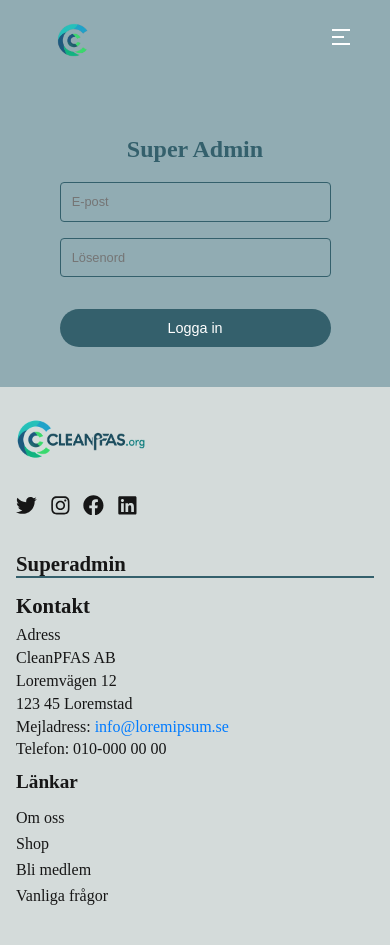
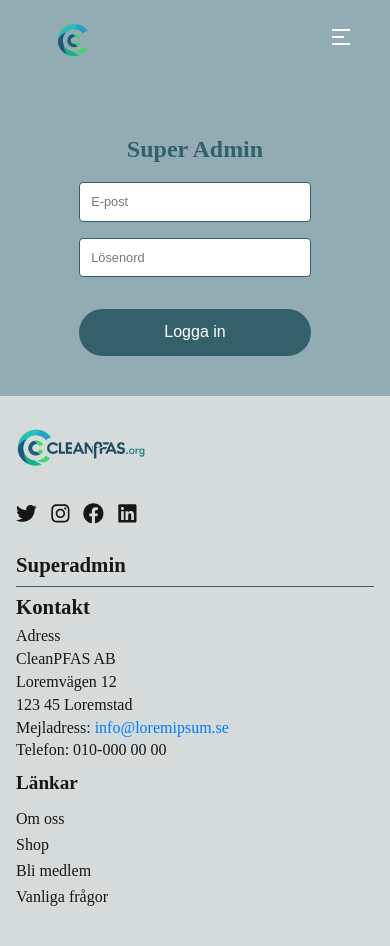
Before and after one commit to 2102kh/pfas-map, a React (Vite) app: page /login-superadmin in a window 390 px wide. Built offline with nearby package versions, Linux system fonts and the light colour scheme; no server answers.

Commit message:
:bug:Fixe deployment issues

```diff
--- a/src/styles/_admin-login.scss
+++ b/src/styles/_admin-login.scss
@@ -27,7 +27,7 @@
       border: 1px solid var(--mainColor);
       border-radius: 6px;
       font-size: 1rem;
-      background-color: var(--textColorLight);
+      background-color: var(--secondaryColorLight);
       color: var(--textColorDark);
 
       &:focus {
@@ -75,13 +75,6 @@
         margin-top: 1.3rem;
         font-size: 1.5rem;
       }
-
-
-
-
-
-
-
         &:hover {
           background-color: var(--buttonColor);
         }
@@ -89,14 +82,11 @@
 
     }
 
-
-
-
   @media (max-width: 768px) {
     .admin-login {
       margin-top: 0;
       margin-bottom: 1rem;
-      width: 100vw;
+      width:80vw;
       height: 100vh;
       border-radius: 0;
       gap:0.5rem;
@@ -116,7 +106,6 @@
       }
 
     .register-admin-new{
-
       border-top: 2px solid var(--textColor);
       cursor: pointer;
       color: var(--textColor);
@@ -125,8 +114,5 @@
       }
 
     }
-
-
-
   }
 }
--- a/src/styles/_footer.scss
+++ b/src/styles/_footer.scss
@@ -7,7 +7,7 @@
   justify-content: space-around;
   margin-bottom: 0;
 
-  h3{
+  h3 {
     font-size: 1.3rem;
   }
 
@@ -22,7 +22,6 @@
       max-width: 180px;
     }
   }
-
 
   &__social {
     display: flex;
@@ -42,13 +41,11 @@
   }
   .superadmin-login {
     margin-top: 1rem;
-    border-bottom: 2px solid var(--mainColor);
-
+    border-bottom: 1px solid var(--mainColor);
 
     a {
       text-decoration: none;
       color: var(--mainColor);
-
     }
   }
   &__links {
@@ -71,7 +68,6 @@
     margin-top: 1rem;
 
     h3 {
-
       margin-bottom: 0.5rem;
     }
 
@@ -130,7 +126,10 @@
       }
     }
     .superadmin-login {
-      margin-top: 1rem;
+      margin-top: 0.5rem;
+      padding-bottom: 0.6rem;
+      font-size: 1.1rem;
+
       a {
         text-decoration: none;
         color: var(--textColorDark);
@@ -160,15 +159,9 @@
           }
         }
       }
-
-      &__contact {
-        margin-top: 1rem;
-
-        p {
-          margin: 0.3rem 0;
-          font-size: 1rem;
-        }
-      }
+    }
+    &__contact {
+      margin-top: 0.5rem;
     }
   }
 }
--- a/src/styles/_login-superadmin.scss
+++ b/src/styles/_login-superadmin.scss
@@ -4,6 +4,7 @@
   border-radius: 8px;
   color: var(--textColorDark);
   font-size: 1.5rem;
+
 
   h2 {
     text-align: center;
@@ -26,7 +27,7 @@
     border: 1px solid var(--mainColor);
     border-radius: 4px;
     font-size: 1rem;
-    background-color: var(--textColorLight);
+    background-color: var(secondaryColorLight);
     color: var(--textColorDark);
 
     &:focus {
@@ -57,9 +58,9 @@
 
 @media (max-width: 768px) {
   .login-container {
-    padding: 2.5rem;
-    max-width: 90%;
+    width: 80vw;
     font-size: 1.5rem;
+    gap: 0.5rem;
 
     h2{
       font-size: 1.5rem;
@@ -76,8 +77,8 @@
       padding: 0.7rem;
     }
     button{
-      padding: 0.7rem;
-      font-size: 0.9rem;
+      padding: 0.9rem;
+      font-size: 1rem;
     }
   }
 
--- a/src/styles/_navBar.scss
+++ b/src/styles/_navBar.scss
@@ -93,7 +93,10 @@ header {
     }
     .menu-list {
       flex-direction: column;
-      gap: 1.5rem;
+      gap: 1.7rem;
+        .login-btn {
+         padding: 0.6rem 1.5rem;
+      }
     }
     nav {
       position: fixed;
--- a/src/styles/_superAdmin.scss
+++ b/src/styles/_superAdmin.scss
@@ -91,8 +91,9 @@
   @media (max-width: 768px) {
     .superadmin-panel {
       padding: 1.5rem;
-      max-width: 90%;
+      width: 80vw;
       height: 100vh;
+      margin: 2rem;
       &__title {
         font-size: 1.3rem;
         color: var(--mainColor);
@@ -106,8 +107,6 @@
       }
 
     }
-
-
 
     .superadmin-panel__list-item {
       flex-direction: column;
--- a/src/styles/main.scss
+++ b/src/styles/main.scss
@@ -2,6 +2,7 @@
   padding: 0;
   margin: 0;
   box-sizing: border-box;
+
   h2 {
     font-size: 2rem;
   }
@@ -17,6 +18,7 @@
   --greenColorlight: #29bd9d;
   --darkBlueColor: #263a69;
   --whiteColor: #ffffff;
+  overflow-x: hidden;
 }
 main {
   background-color: var(--mainColorLight);
```
